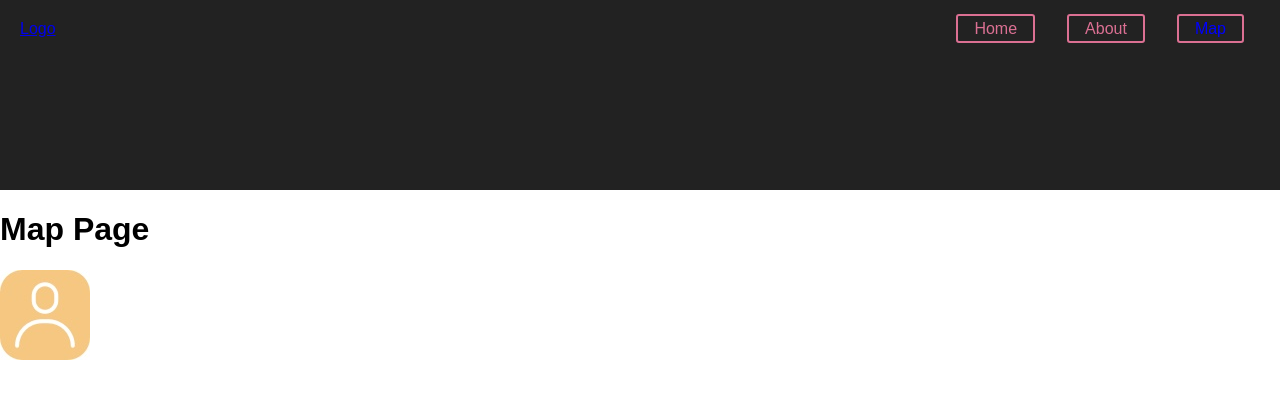
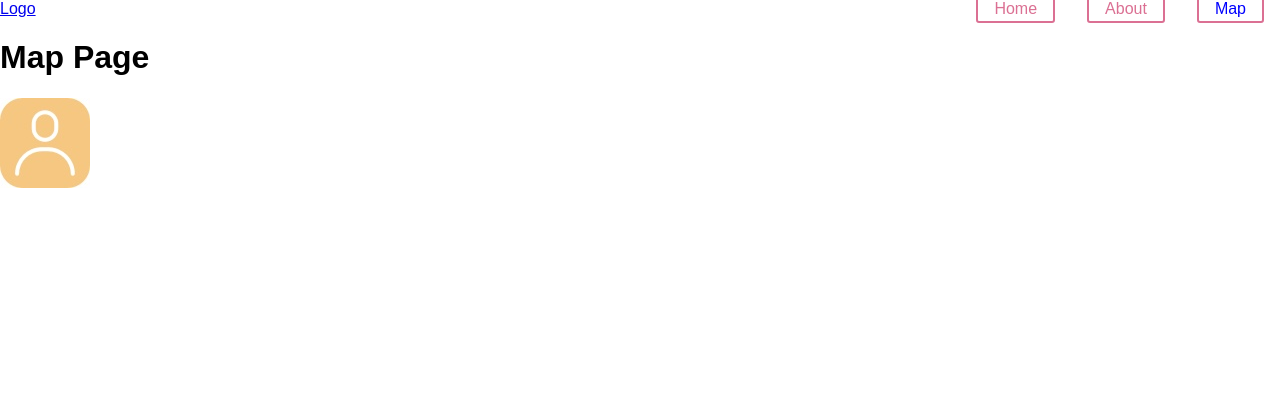
Before and after one commit to tylercameron/foodME, a React (Create React App) app: page /map in a window 1280 px wide. Shown: the top 398 px of the page. Built offline with nearby package versions, Linux system fonts and the light colour scheme.

Commit message:
remove css file, header tags

```diff
--- a/src/App.js
+++ b/src/App.js
@@ -1,7 +1,6 @@
 import React, { Component } from 'react';
 // import logo from './logo.svg';
-import './App.css';
-// import styled from 'styled-components';
+// import './App.css';
 
 import { BrowserRouter, Route } from 'react-router-dom';
 import Header from './components/Header';
@@ -14,9 +13,7 @@ class App extends Component {
     return (
       <BrowserRouter>
         <div>
-          <header className="App-header">
-            <Header />
-          </header>
+          <Header />
 
           <Route exact path="/" component={Home} />
           <Route path="/about" component={About} />
```
